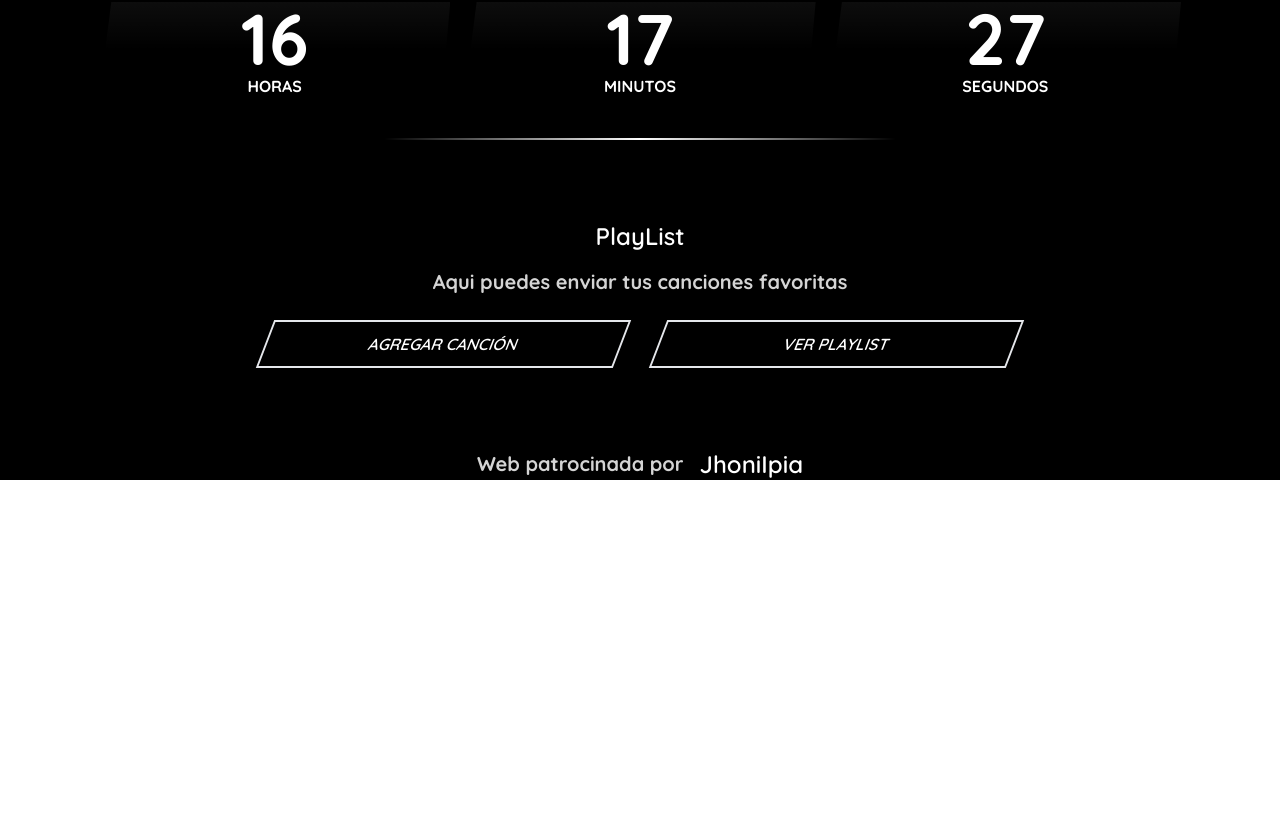
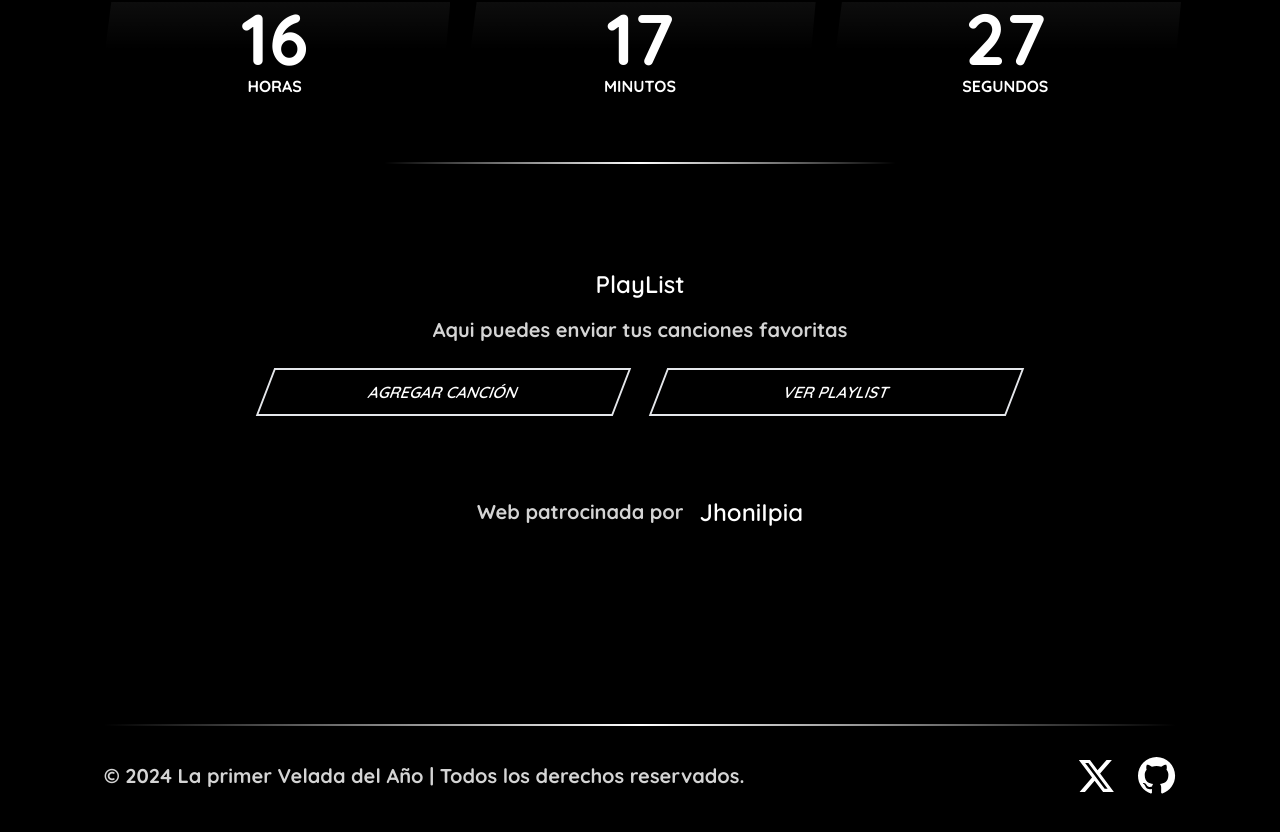
Before and after one commit to Jhonii10/first-velada-24, a Next.js app: page / in a window 1280 px wide. Shown: the part 1480-2312 px from the top of the page. Before the commit the page ends 1960 px from the top, so only its background shows below. Built offline with nearby package versions, Linux system fonts and the light colour scheme.

Commit message:
added sponsor and footer

```diff
--- /dev/null
+++ b/app/icons/github.js
@@ -0,0 +1,20 @@
+import React from 'react';
+
+const Github = () => {
+    return (
+        <svg
+            width="38"
+            height="38"
+            viewBox="0 0 100 100"
+            role="img"
+            aria-label="Logotipo de Github"
+        >
+            <path
+                fill="currentColor"
+                d="M48.854 0C21.839 0 0 22 0 49.217c0 21.756 13.993 40.172 33.405 46.69 2.427.49 3.316-1.059 3.316-2.362 0-1.141-.08-5.052-.08-9.127-13.59 2.934-16.42-5.867-16.42-5.867-2.184-5.704-5.42-7.17-5.42-7.17-4.448-3.015.324-3.015.324-3.015 4.934.326 7.523 5.052 7.523 5.052 4.367 7.496 11.404 5.378 14.235 4.074.404-3.178 1.699-5.378 3.074-6.6-10.839-1.141-22.243-5.378-22.243-24.283 0-5.378 1.94-9.778 5.014-13.2-.485-1.222-2.184-6.275.486-13.038 0 0 4.125-1.304 13.426 5.052a46.97 46.97 0 0 1 12.214-1.63c4.125 0 8.33.571 12.213 1.63 9.302-6.356 13.427-5.052 13.427-5.052 2.67 6.763.97 11.816.485 13.038 3.155 3.422 5.015 7.822 5.015 13.2 0 18.905-11.404 23.06-22.324 24.283 1.78 1.548 3.316 4.481 3.316 9.126 0 6.6-.08 11.897-.08 13.526 0 1.304.89 2.853 3.316 2.364 19.412-6.52 33.405-24.935 33.405-46.691C97.707 22 75.788 0 48.854 0z"
+            ></path>
+        </svg>
+    );
+}
+
+export default Github;
--- /dev/null
+++ b/app/icons/x.js
@@ -0,0 +1,30 @@
+import React from 'react';
+
+const X = () => {
+    return (
+        <svg
+        width="35px"
+        height="48px"
+        viewBox="0 0 35 32"
+        className="text-primary transition-colors duration-300 hover:text-accent motion-reduce:duration-0"
+        role="img"
+        aria-label="Logotipo de X"
+        >
+        {" "}
+        <g>
+            {" "}
+            <path
+            style={{
+                stroke: "none",
+                fillRule: "nonzero",
+                fill: "currentColor",
+                fillOpacity: 1
+            }}
+            d="M 27.535156 0 L 32.898438 0 L 21.117188 13.578125 L 34.882812 32 L 24.078125 32 L 15.621094 20.804688 L 5.9375 32 L 0.570312 32 L 13.054688 17.476562 L -0.128906 0 L 10.941406 0 L 18.585938 10.226562 Z M 25.65625 28.8125 L 28.628906 28.8125 L 9.378906 3.070312 L 6.183594 3.070312 Z M 25.65625 28.8125 "
+            />{" "}
+        </g>{" "}
+        </svg>
+    );
+}
+
+export default X;
--- a/app/page.js
+++ b/app/page.js
@@ -1,5 +1,6 @@
 import Coutdown from "./sections/coutdown";
 import Events from "./sections/events";
+import Footer from "./sections/footer";
 import Hero from "./sections/hero";
 
 export default function Home() {
@@ -10,6 +11,7 @@ export default function Home() {
     </div>
     <Coutdown/>
     <Events/>
+    <Footer/>
     </div>
   );
 }
--- a/app/sections/coutdown.jsx
+++ b/app/sections/coutdown.jsx
@@ -65,7 +65,7 @@ const Countdown = () => {
         />
 
       </div>
-      <hr className=" h-[2px] w-full min-w-[18rem] max-w-lg border-t-0 bg-transparent bg-gradient-to-r from-transparent via-white to-transparent "/>
+      <hr className=" h-[2px] w-full mb-6 mt-6 min-w-[18rem] max-w-lg border-t-0 bg-transparent bg-gradient-to-r from-transparent via-white to-transparent "/>
 
     </section>
 
--- a/app/sections/events.jsx
+++ b/app/sections/events.jsx
@@ -3,14 +3,14 @@ import React from 'react';
 
 const Events = () => {
     return (
-        <div className='mx-auto  max-w-6xl px-2  selection:bg-primary selection:text-secondary md:pt-20 lg:px-10'>
+        <div className='mx-auto  max-w-6xl px-10  selection:bg-primary selection:text-secondary md:pt-20 lg:px-10'>
             <h3 className='text-2xl font-semibold  text-white text-center'>
                 PlayList
             </h3>
             <p className='text-xl text-neutral-300 mt-4 text-center'>
               Aqui puedes enviar tus canciones favoritas
             </p>
-            <div className='scroll-horizontal items-top mt-6 flex flex-col flex-wrap justify-center gap-9 md:flex-row *:md:basis-1/3'>
+            <div className='scroll-horizontal items-top mt-6 flex flex-col flex-wrap justify-center gap-9 md:flex-row *:md:basis-1/3 '>
             <button className='inline-block skew-x-[-21deg] cursor-pointer border-2 border-primary font-semibold uppercase px-5 py-2.5 before:absolute before:-inset-0.5 before:origin-right before:scale-x-0 before:bg-primary hover:scale-110 hover:text-secondary hover:before:origin-left hover:before:scale-x-100 aria-disabled:pointer-events-none aria-disabled:border-[#666] aria-disabled:bg-[#666] aria-disabled:text-[#111] ease-in motion-safe:transition-[color,transform] motion-safe:before:transition-transform motion-safe:before:duration-300 motion-safe:before:ease-in motion-safe:hover:delay-100 motion-safe:hover:ease-out motion-safe:hover:before:delay-100 motion-safe:hover:before:ease-out w-full text-base'>
                 Agregar Canción
             </button>
--- /dev/null
+++ b/app/sections/footer.jsx
@@ -0,0 +1,54 @@
+import React from 'react';
+import Github from '../icons/github';
+import X from '../icons/x';
+import Link from 'next/link';
+
+const Footer = () => {
+
+    const links = [
+        {
+            icon:<X/>,
+            href: 'https://twitter.com'
+        },
+        {
+            icon:<Github/>,
+            href: 'https://github.com/Jhonii10/first-velada-24'
+        },
+    ]
+    return (
+        <div className='mx-auto  max-w-6xl px-2  selection:bg-primary selection:text-secondary md:pt-20 lg:px-10'>
+            <footer className='relative mt-20 flex w-full flex-col place-items-center pb-20 pt-14 md:flex-row md:justify-between md:pt-16'>
+                <hr className='absolute top-0 h-[2px] w-full min-w-[18rem] border-t-0 bg-transparent bg-gradient-to-r from-transparent via-white to-transparent bg-center md:my-9'/>
+                <div className='flex flex-col gap-4 text-center md:flex-row lg:gap-6'>
+                    <span className='text-xl text-neutral-300 text-center'>
+                        © 2024 La primer Velada del Año{'  '}
+                        <span className='hidden md:inline'>|</span>
+                        <br aria-hidden="true" className="block md:hidden"/>
+                        {'  '}Todos los derechos reservados.
+                    </span>
+
+
+                </div>
+                <hr aria-hidden="true" className="my-12 h-[2px] w-full min-w-[18rem] border-t-0 bg-transparent bg-gradient-to-r from-transparent via-white to-transparent bg-center md:hidden"/>
+
+                <nav>
+                    <ul className='flex flex-row items-center gap-x-6'>
+                        {
+                            links.map(({icon , href} , index)=>(
+                                <li key={index}>
+                                    <Link
+                                     href={href}
+                                    >
+                                    {icon}
+                                    </Link>
+                                </li>
+                            ))
+                        }
+                    </ul>
+                </nav>
+            </footer>
+        </div>
+    );
+}
+
+export default Footer;
```
